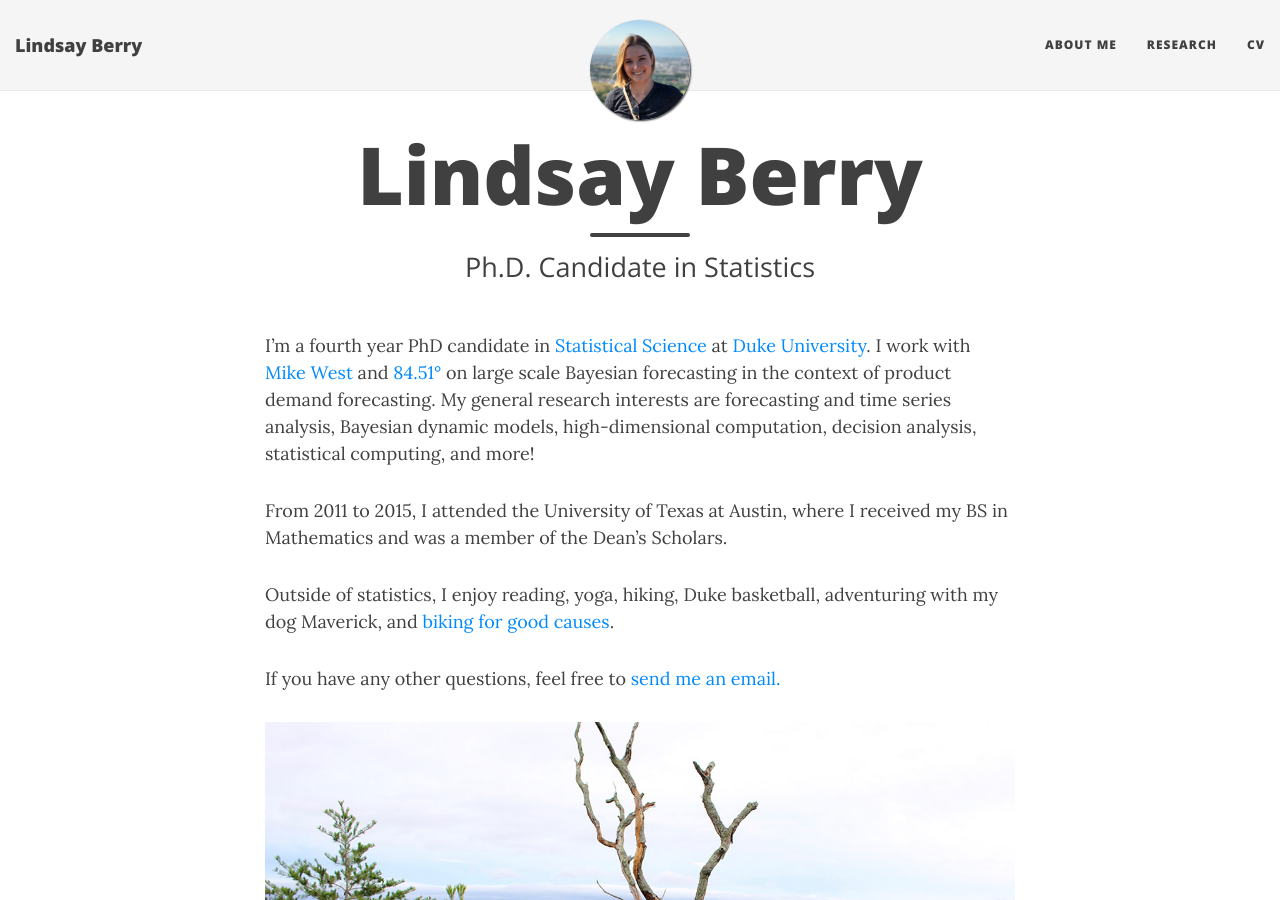
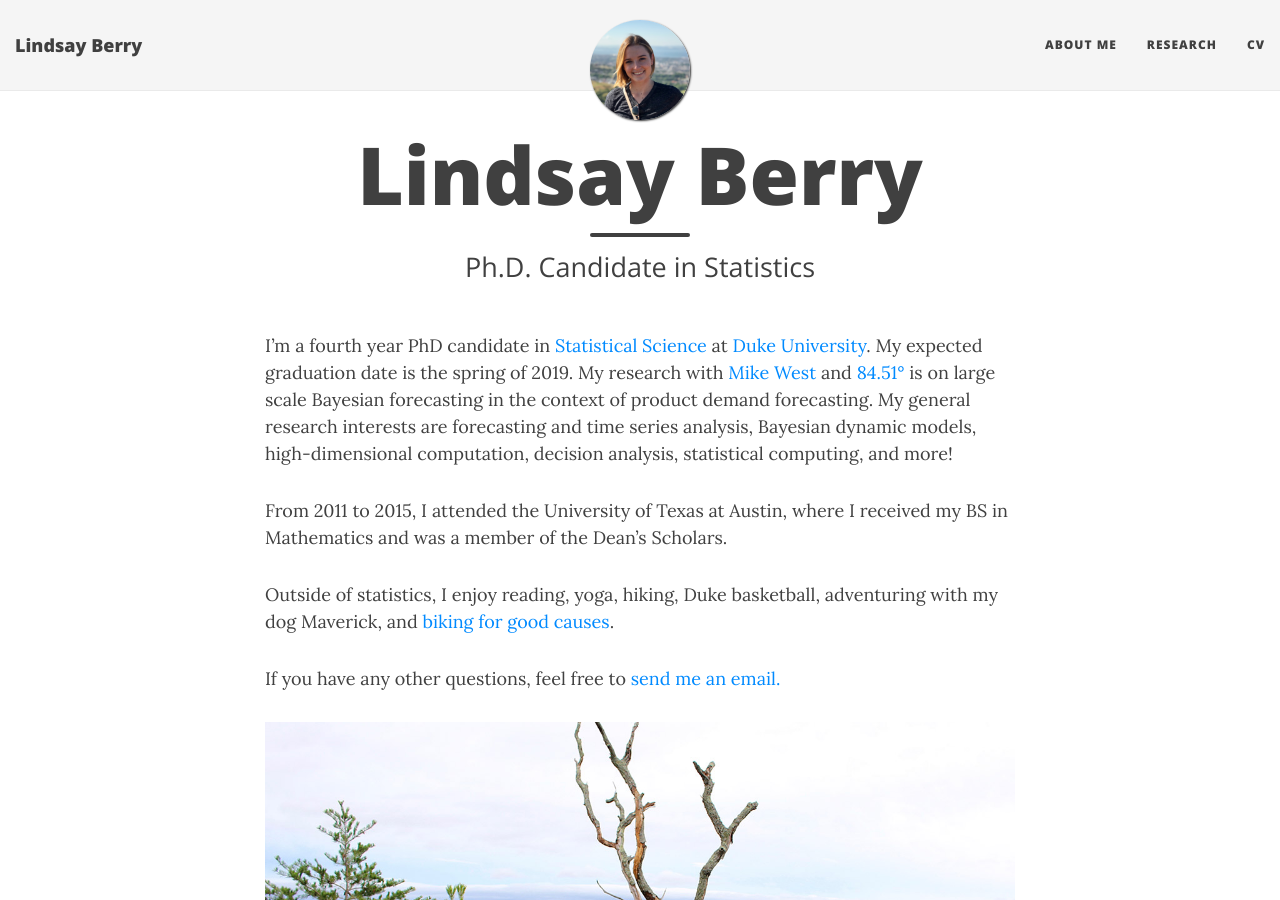
Before and after one commit to lindsayberry/archive-website-template, a Jekyll site: the page built from aboutme.md, in a window 1280 px wide and 900 px high. Built offline with Jekyll 4.4.1, drawn with Linux system fonts in a browser that asks for light colours; nearby versions of some CDN libraries.

Commit message:
Update aboutme, add grad year

```diff
--- a/aboutme.md
+++ b/aboutme.md
@@ -4,7 +4,7 @@ title: Lindsay Berry
 subtitle: Ph.D. Candidate in Statistics
 ---
 
-I'm a fourth year PhD candidate in [Statistical Science](http://stat.duke.edu/) at [Duke University](https://www.duke.edu/). I work with [Mike West](http://www2.stat.duke.edu/~mw/) and [84.51&deg;](https://www.8451.com/) on large scale Bayesian forecasting in the context of product demand forecasting. My general research interests are forecasting and time series analysis, Bayesian dynamic models, high-dimensional computation, decision analysis, statistical computing, and more!
+I'm a fourth year PhD candidate in [Statistical Science](http://stat.duke.edu/) at [Duke University](https://www.duke.edu/). My expected graduation date is the spring of 2019. My research with [Mike West](http://www2.stat.duke.edu/~mw/) and [84.51&deg;](https://www.8451.com/) is on large scale Bayesian forecasting in the context of product demand forecasting. My general research interests are forecasting and time series analysis, Bayesian dynamic models, high-dimensional computation, decision analysis, statistical computing, and more!
 
 From 2011 to 2015, I attended the University of Texas at Austin, where I received my BS in Mathematics and was a member of the Dean's Scholars.
 
```
